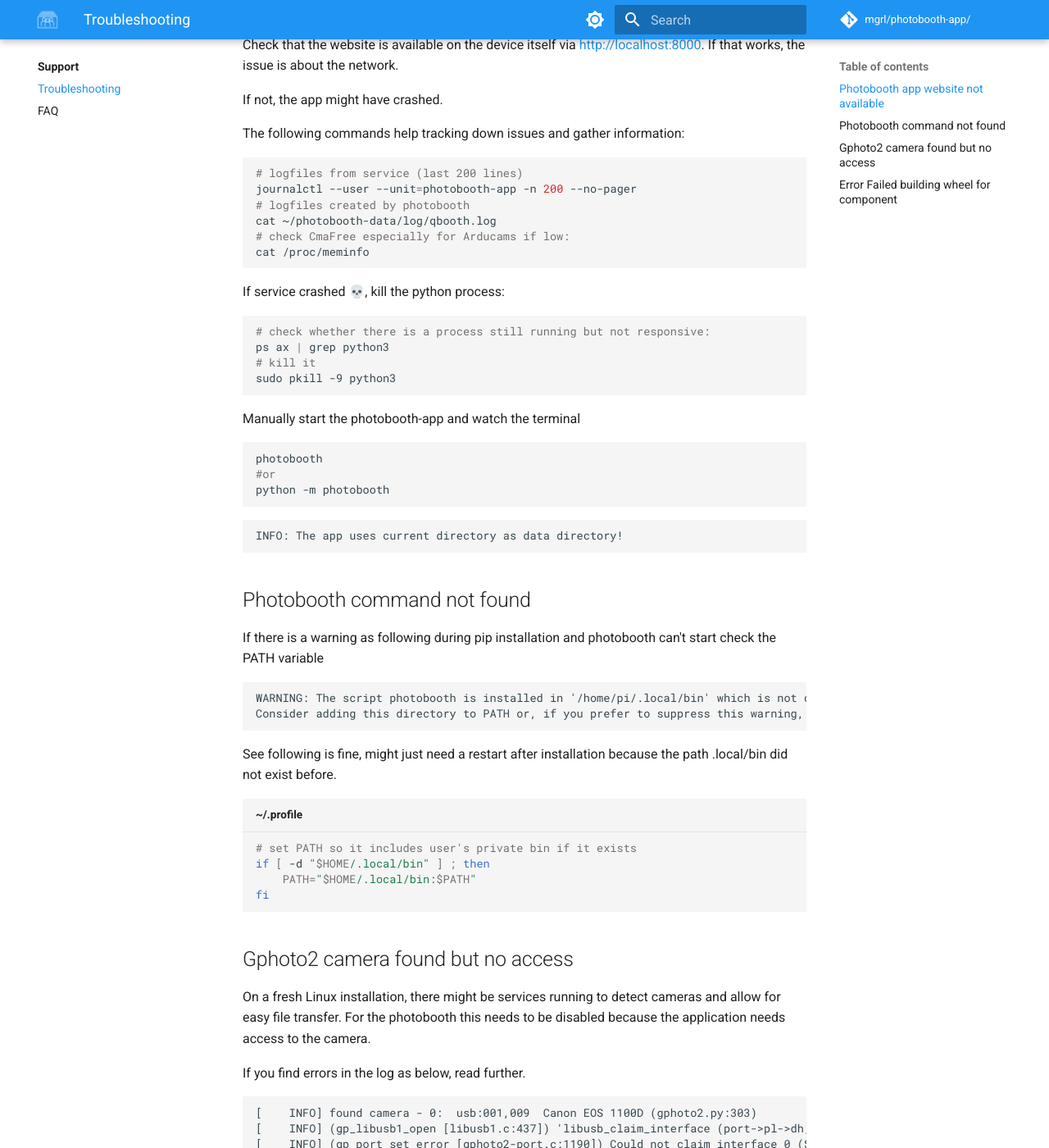
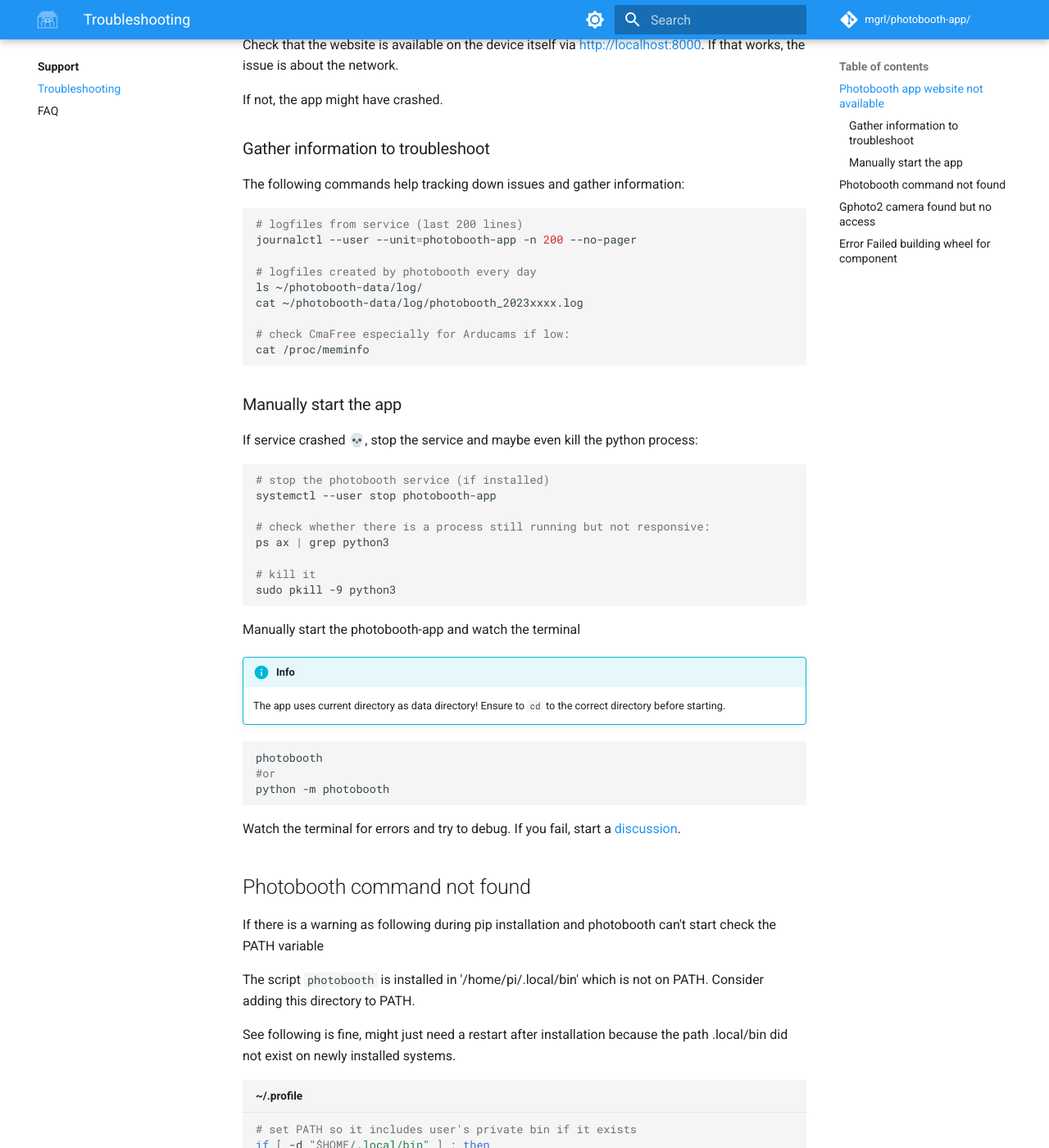
Before and after one commit to photobooth-app/photobooth-docs, an MkDocs documentation site: the page built from docs/support/troubleshooting.md, in a window 1280 px wide and 1400 px high, scrolled down 421 px. Shown: the whole window at 82% size. Built offline with MkDocs 1.6.1 and Material for MkDocs 9.7.7, drawn with Linux system fonts in a browser that asks for light colours; comment, search, counter and statistics services are not loaded; some of the changed text lies outside the part shown.

Commit message:
improved troubleshooting + qr code

````diff
--- a/docs/support/troubleshooting.md
+++ b/docs/support/troubleshooting.md
@@ -2,8 +2,8 @@
 
 ## Photobooth app website not available
 
-In default configuration the app listens to 0.0.0.0:8000,
-so it can be reached from every computer in the same network on port 8000.
+In default configuration the app listens to port 8000,
+so it can be reached from every computer in the same network on port 8000. On the same computer go to <http://localhost:8000>.
 
 If the website is not available, the reason could be
 
@@ -15,27 +15,41 @@ If that works, the issue is about the network.
 
 If not, the app might have crashed.
 
+### Gather information to troubleshoot
+
 The following commands help tracking down issues and gather information:
 
 ```bash
 # logfiles from service (last 200 lines)
 journalctl --user --unit=photobooth-app -n 200 --no-pager
-# logfiles created by photobooth
-cat ~/photobooth-data/log/qbooth.log
+
+# logfiles created by photobooth every day
+ls ~/photobooth-data/log/
+cat ~/photobooth-data/log/photobooth_2023xxxx.log
+
 # check CmaFree especially for Arducams if low:
 cat /proc/meminfo
 ```
 
-If service crashed 💀, kill the python process:
+### Manually start the app
+
+If service crashed 💀, stop the service and maybe even kill the python process:
 
 ```bash
+# stop the photobooth service (if installed)
+systemctl --user stop photobooth-app
+
 # check whether there is a process still running but not responsive:
 ps ax | grep python3
+
 # kill it
 sudo pkill -9 python3
 ```
 
 Manually start the photobooth-app and watch the terminal
+
+!!! info
+    The app uses current directory as data directory! Ensure to `cd` to the correct directory before starting.
 
 ```bash
 photobooth
@@ -43,20 +57,16 @@ photobooth
 python -m photobooth
 ```
 
-```text
-INFO: The app uses current directory as data directory!
-```
+Watch the terminal for errors and try to debug. If you fail, start a [discussion](https://github.com/mgrl/photobooth-app/discussions).
 
 ## Photobooth command not found
 
 If there is a warning as following during pip installation and photobooth can't start check the PATH variable
 
-```text
-WARNING: The script photobooth is installed in '/home/pi/.local/bin' which is not on PATH.
-Consider adding this directory to PATH or, if you prefer to suppress this warning, use --no-warn-script-location.
-```
+The script `photobooth` is installed in '/home/pi/.local/bin' which is not on PATH.
+Consider adding this directory to PATH.
 
-See following is fine, might just need a restart after installation because the path .local/bin did not exist before.
+See following is fine, might just need a restart after installation because the path .local/bin did not exist on newly installed systems.
 
 ```sh  title="~/.profile"
 # set PATH so it includes user's private bin if it exists
--- a/mkdocs.yml
+++ b/mkdocs.yml
@@ -1,6 +1,7 @@
 site_name: Photobooth App
 repo_name: mgrl/photobooth-app/
 repo_url: https://github.com/mgrl/photobooth-app
+dev_addr: 127.0.0.1:8001
 
 theme:
   name: "material"
````
Also changed, not shown: docs/setup/shareservice.md (+22 -10 lines).
